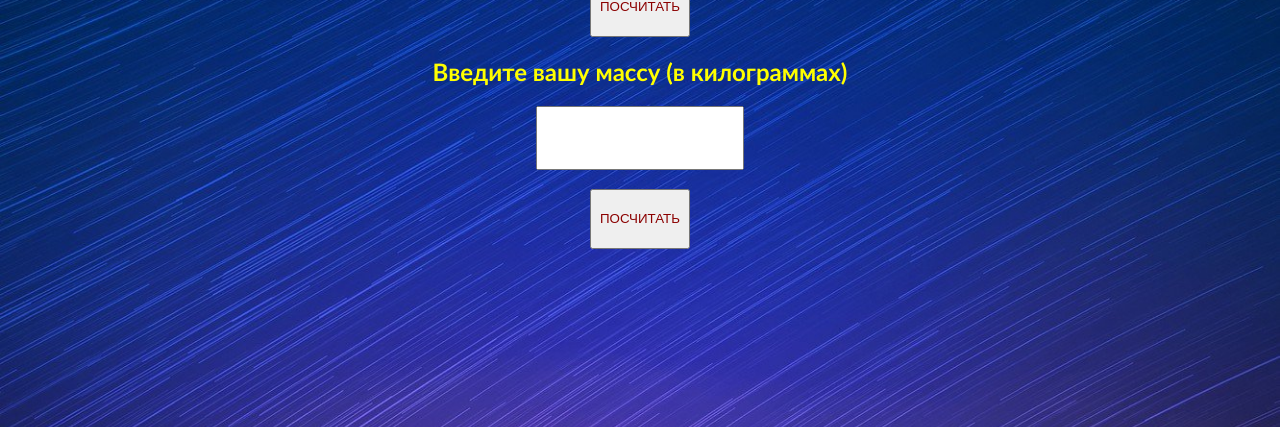
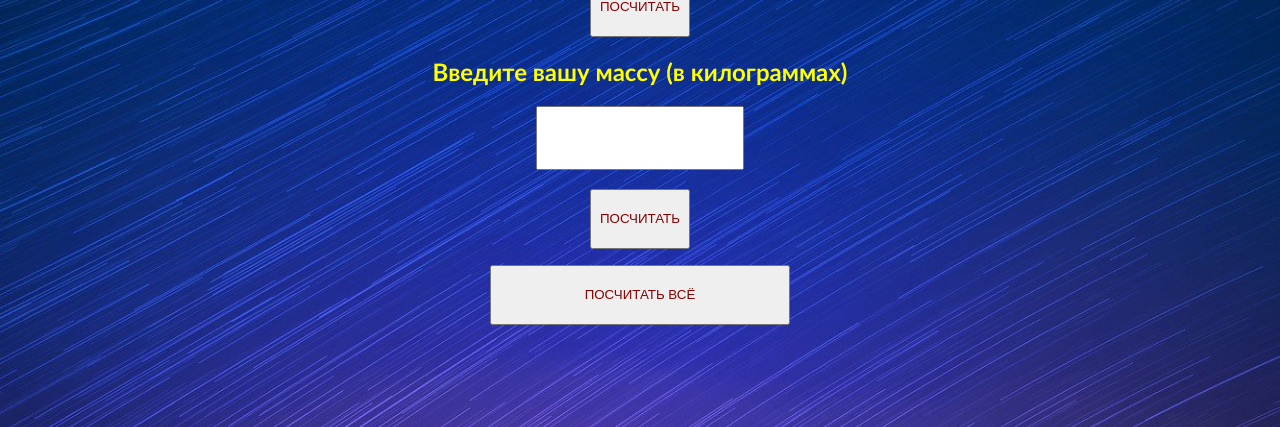
Before and after one commit to TPpotter/Calculator-of-height, a Flask app: page / in a window 1280 px wide. Shown: the part 373-800 px from the top of the page. Run offline with Flask 3, Linux system fonts and the light colour scheme.

Commit message:
update 3.0

```diff
--- a/templates/easter.html
+++ b/templates/easter.html
@@ -8,8 +8,8 @@
 
         body {
             background-image: url("static/easter_background.png");
-            background-repeat:no-repeat;
-            background-size:cover;
+            background-repeat: no-repeat;
+            background-size: cover;
         }
 
         .font {
@@ -27,35 +27,70 @@
             <h2 style="color: yellow">Введите ваш рост (в сантиметрах)</h2>
             <input type="text" id="height" style="font-size: 50px; width: 200px; color: black">
             <br><br>
-            <button onclick="height()" style="width: 100px; height: 60px; color: DarkRed">ПОСЧИТАТЬ</button>
+            <button onclick="everything('height')" style="width: 100px; height: 60px; color: DarkRed">ПОСЧИТАТЬ</button>
         </div>
         <div class="width">
             <h2 style="color: yellow">Введите вашу массу (в килограммах)</h2>
             <input type="text" id="width" style="font-size: 50px; width: 200px; color: black">
             <br><br>
-            <button onclick="width()" style="width: 100px; height: 60px; color: DarkRed">ПОСЧИТАТЬ</button>
+            <button onclick="everything('width')" style="width: 100px; height: 60px; color: DarkRed">ПОСЧИТАТЬ</button>
+        </div>
+        <p></p>
+        <div class="all">
+            <button onclick="everything('all')" style="width: 300px; height: 60px; color: DarkRed">ПОСЧИТАТЬ ВСЁ</button>
         </div>
     </center>
 </div>
+
+
 <script>
     function height() {
         var height_value = 100;
         var height_value = document.getElementById('height').value;
-            if ((isNaN(height_value) || (Number(height_value) <= 0))) { alert('Неверный ввод') }
-            else if ([11, 12, 13, 14, 15, 16, 17, 18, 19].includes(Number(height_value.slice(height_value.length - 2, height_value.length)))) { alert('Ваш рост: ' + height_value + ' сантиметров') }
-            else if (height_value[height_value.length - 1] === '1') { alert('Ваш рост: ' + height_value + ' сантиметр') }
-            else if ([0, 5, 6, 7, 8, 9].includes(Number(height_value[height_value.length - 1]))) { alert('Ваш рост: ' + height_value + ' сантиметров') }
-            else if ([2, 3, 4].includes(Number(height_value[height_value.length - 1]))) { alert('Ваш рост: ' + height_value + ' сантиметра') }
+        if ((isNaN(height_value) || (Number(height_value) <= 0))) {
+            return 'Неверный ввод';
+        } else if ([11, 12, 13, 14, 15, 16, 17, 18, 19].includes(Number(height_value.slice(height_value.length - 2, height_value.length)))) {
+            return 'Ваш рост: ' + height_value + ' сантиметров';
+        } else if (height_value[height_value.length - 1] === '1') {
+            return 'Ваш рост: ' + height_value + ' сантиметр';
+        } else if ([0, 5, 6, 7, 8, 9].includes(Number(height_value[height_value.length - 1]))) {
+            return 'Ваш рост: ' + height_value + ' сантиметров';
+        } else if ([2, 3, 4].includes(Number(height_value[height_value.length - 1]))) {
+            return 'Ваш рост: ' + height_value + ' сантиметра';
         }
+    }
+
     function width() {
         var width_value = 100;
         var width_value = document.getElementById('width').value;
-            if ((isNaN(width_value) || (Number(width_value) <= 0))) { alert('Неверный ввод') }
-            else if ([11, 12, 13, 14, 15, 16, 17, 18, 19].includes(Number(width_value.slice(width_value.length - 2, width_value.length)))) { alert('Ваш вес: ' + width_value + ' килограмм') }
-            else if (width_value[width_value.length - 1] === '1') { alert('Ваша масса: ' + width_value + ' килограмм') }
-            else if ([0, 5, 6, 7, 8, 9].includes(Number(width_value[width_value.length - 1]))) { alert('Ваша масса: ' + width_value + ' килограмм') }
-            else if ([2, 3, 4].includes(Number(width_value[width_value.length - 1]))) { alert('Ваша масса: ' + width_value + ' килограмм') }
+        if ((isNaN(width_value) || (Number(width_value) <= 0))) {
+            return 'Неверный ввод';
+        } else if ([11, 12, 13, 14, 15, 16, 17, 18, 19].includes(Number(width_value.slice(width_value.length - 2, width_value.length)))) {
+            return 'Ваш вес: ' + width_value + ' килограмм';
+        } else if (width_value[width_value.length - 1] === '1') {
+            return 'Ваша масса: ' + width_value + ' килограмм';
+        } else if ([0, 5, 6, 7, 8, 9].includes(Number(width_value[width_value.length - 1]))) {
+            return 'Ваша масса: ' + width_value + ' килограмм';
+        } else if ([2, 3, 4].includes(Number(width_value[width_value.length - 1]))) {
+            return 'Ваша масса: ' + width_value + ' килограмм';
         }
+    }
+
+    function everything(value) {
+        if (value === 'height' ) { alert(height()); }
+        if (value === 'width') { alert(width()); }
+        if (value === 'all') {
+            var h = height();
+            if (h === 'Неверный ввод') {alert(h); return 0;}
+            var w = width()
+            if (w === 'Неверный ввод') {alert(w); return 0;}
+            alert(h + '\n' + w);
+            return 0;
+        }
+    }
+
 </script>
+
+
 </body>
 </html>
```
Lines whose indentation alone changed are shown as unchanged.
